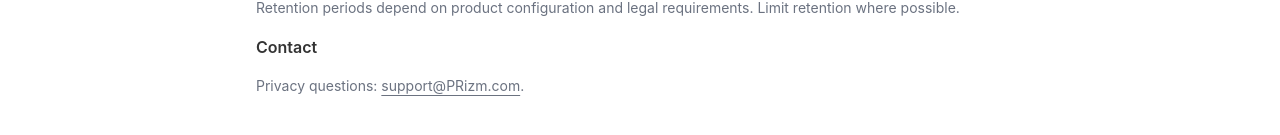
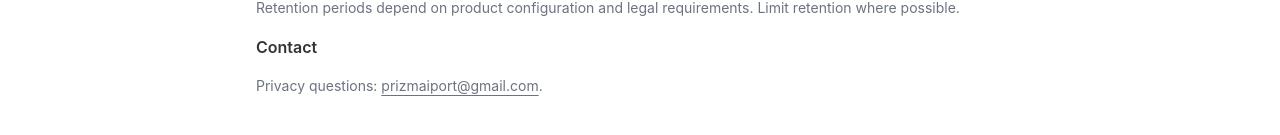
Before and after one commit to spy0008/prizm-ai, a Next.js app: page /privacy in a window 1280 px wide. Shown: the part 731-866 px from the top of the page. Built offline with nearby package versions, Linux system fonts and the light colour scheme.

Commit message:
email updates for support

```diff
--- a/app/(static-pages)/contact/page.tsx
+++ b/app/(static-pages)/contact/page.tsx
@@ -7,7 +7,7 @@ import Logo from "@/components/logo";
 export const metadata = { title: "Contact Support — PRizm" };
 
 export default function ContactPage() {
-  const supportEmail = "support@PRizm.com";
+  const supportEmail = "prizmaiport@gmail.com";
   const subject = encodeURIComponent("PRizm Support");
   const body = encodeURIComponent(
     "Hi PRizm Support,\n\nRepo (optional):\nPR link (optional):\nIssue:\n\nThanks!"
--- a/app/(static-pages)/privacy/page.tsx
+++ b/app/(static-pages)/privacy/page.tsx
@@ -62,8 +62,8 @@ export default function PrivacyPage() {
             <h2 className="text-base font-semibold">Contact</h2>
             <p className="text-muted-foreground">
               Privacy questions:{" "}
-              <Link className="underline underline-offset-4" href="mailto:support@PRizm.com">
-                support@PRizm.com
+              <Link className="underline underline-offset-4" href="mailto:prizmaiport@gmail.com">
+                prizmaiport@gmail.com
               </Link>
               .
             </p>
--- a/app/(static-pages)/terms/page.tsx
+++ b/app/(static-pages)/terms/page.tsx
@@ -63,8 +63,8 @@ export default function TermsPage() {
             <h2 className="text-base font-semibold">Contact</h2>
             <p className="text-muted-foreground">
               For questions about these Terms, email{" "}
-              <Link className="underline underline-offset-4" href="mailto:support@PRizm.com">
-                support@PRizm.com
+              <Link className="underline underline-offset-4" href="mailto:prizmaiport@gmail.com">
+                prizmaiport@gmail.com
               </Link>
               .
             </p>
```
